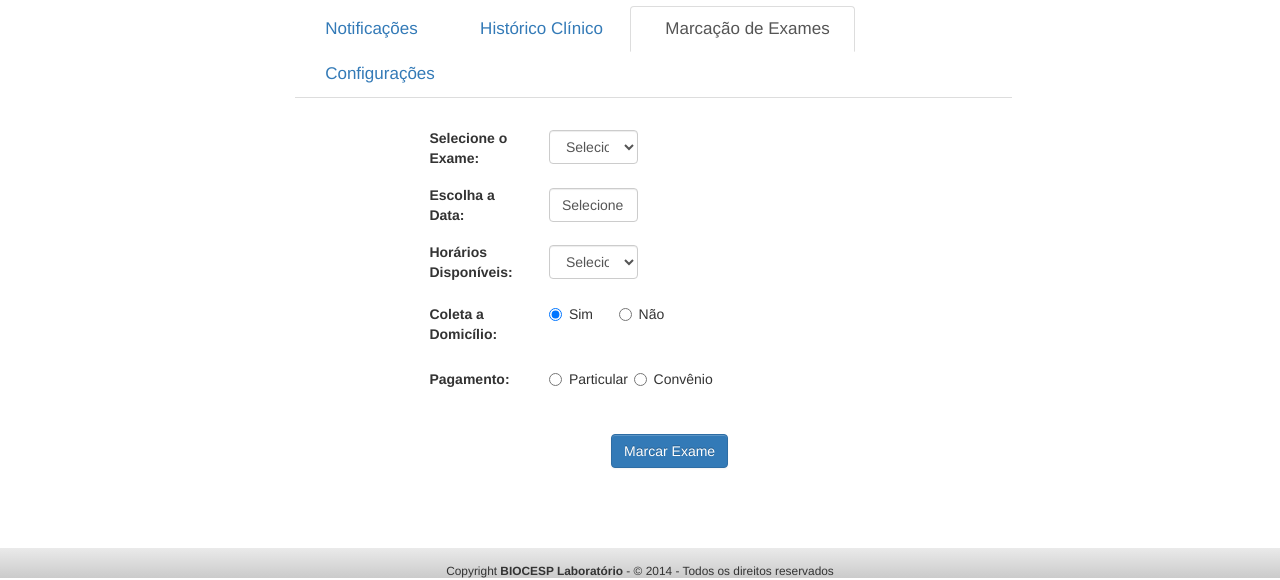
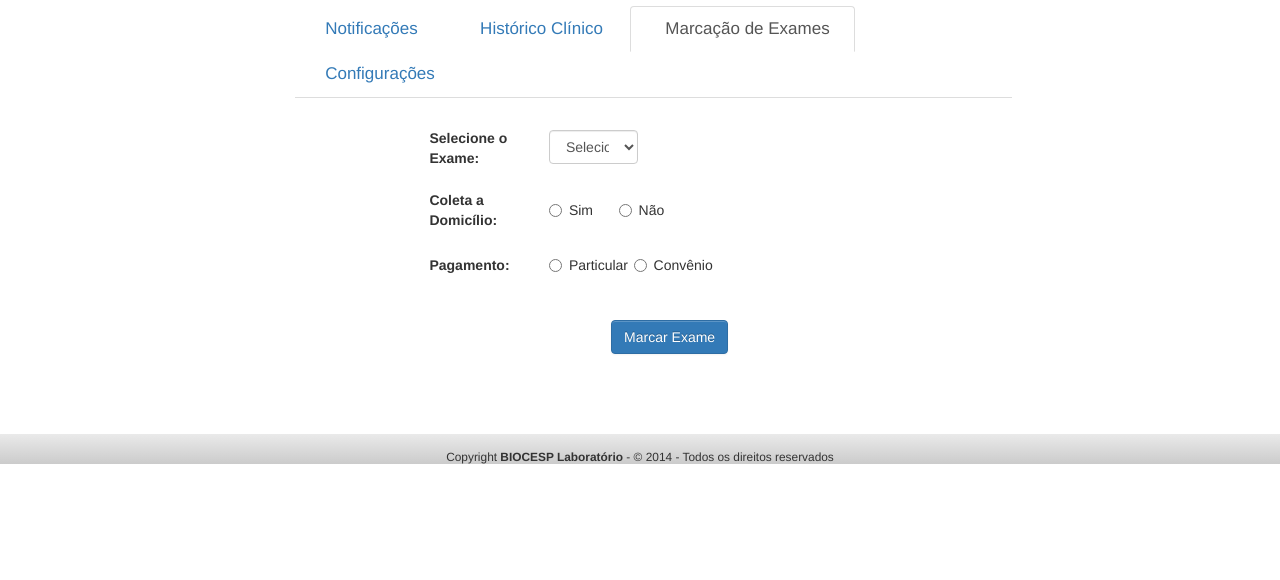
Before and after one commit to EliasLuiz/ProjetoPW, a PHP site: page /AreaCliente.php in a window 1280 px wide, after a click on "Marcação de Exames". Shown: the part 403-983 px from the top of the page. After the commit the page ends 867 px from the top, so only its background shows below. Run offline with PHP 8.4, Linux system fonts and the light colour scheme.

Commit message:
melhorado marcação de exames

```diff
--- a/AreaCliente.php
+++ b/AreaCliente.php
@@ -142,36 +142,38 @@
                                                     <option>5</option>
                                                 </select></div>
                                         </div>
-                                        <div class="row" style="margin-top: 5px;">
-                                            <div class="col-md-2 col-md-offset-2" style="margin-top: 7px;"><label>Escolha a Data:</label></div>
-                                            <div class="col-md-2" style="margin-top:10px;"><input class="form-control" type="text" id="calendario2" value="Selecione"></div>
-                                        </div>
-                                        <div class="row" style="margin-top: 5px;" id="divhorarios">
-                                            <div class="col-md-2 col-md-offset-2" style="margin-top: 7px;">
-                                                <label>Horários Disponíveis:</label></div>
-                                            <div class="col-md-2" style="margin-top: 10px;"><select class="form-control" name="horarios">
-                                                    <option>Selecione</option>
-                                                    <option>2</option>
-                                                    <option>3</option>
-                                                    <option>4</option>
-                                                    <option>5</option>
-                                                </select></div>
-                                        </div>
                                         <div class="row" style="margin-top: 7px;">
                                             <div class="col-md-2 col-md-offset-2" style="margin-top: 10px;"><label>Coleta a Domicílio: </label></div>
                                             <div class="radio">
-                                                <div class="col-md-1">
+                                                <div class="col-md-1" style="margin-top: 10px;">
                                                     <label>
-                                                        <input type="radio" name="coleta" id="sim" value="option1" checked>
+                                                        <input type="radio" name="coleta" id="sim" value="option1">
                                                         Sim
                                                     </label>
                                                 </div>
-                                                <div class="col-md-1" style="margin-left: 10px;">
+                                                <div class="col-md-1" style="margin-left: 10px; margin-top: 10px;">
                                                     <label>
                                                         <input type="radio" name="coleta" id="nao" value="option2">
                                                         Não
                                                     </label>
                                                 </div>
+                                            </div>
+                                        </div>
+                                        <div id="divcoleta">
+                                            <div class="row" style="margin-top: 5px;">
+                                                <div class="col-md-2 col-md-offset-2" style="margin-top: 7px;"><label>Escolha a Data:</label></div>
+                                                <div class="col-md-2" style="margin-top:10px;"><input class="form-control" type="text" id="calendario2" value="Selecione"></div>
+                                            </div>
+                                            <div class="row" style="margin-top: 5px;" id="divhorarios">
+                                                <div class="col-md-2 col-md-offset-2" style="margin-top: 7px;">
+                                                    <label>Horários Disponíveis:</label></div>
+                                                <div class="col-md-2" style="margin-top: 10px;"><select class="form-control" name="horarios">
+                                                        <option>Selecione</option>
+                                                        <option>2</option>
+                                                        <option>3</option>
+                                                        <option>4</option>
+                                                        <option>5</option>
+                                                    </select></div>
                                             </div>
                                         </div>
                                         <div class="row" style="margin-top: 10px;">
@@ -540,6 +542,7 @@
         $(document).ready(function () {
             $('#divinformacoes').hide('fast');
             $('#divconvenio2').hide('fast');
+            $('#divcoleta').hide('fast');
             $('#divconvenio').click(function () {
                 $('#divinformacoes').show('fast');
             });
@@ -549,6 +552,12 @@
             $('#naoconvenio').click(function () {
                 $('#divconvenio2').hide('fast');
             });
+            $('#sim').click(function () {
+                $('#divcoleta').show('fast');
+            });
+            $('#nao').click(function () {
+                $('#divcoleta').hide('fast');
+            });
         });
     </script>
 
```
